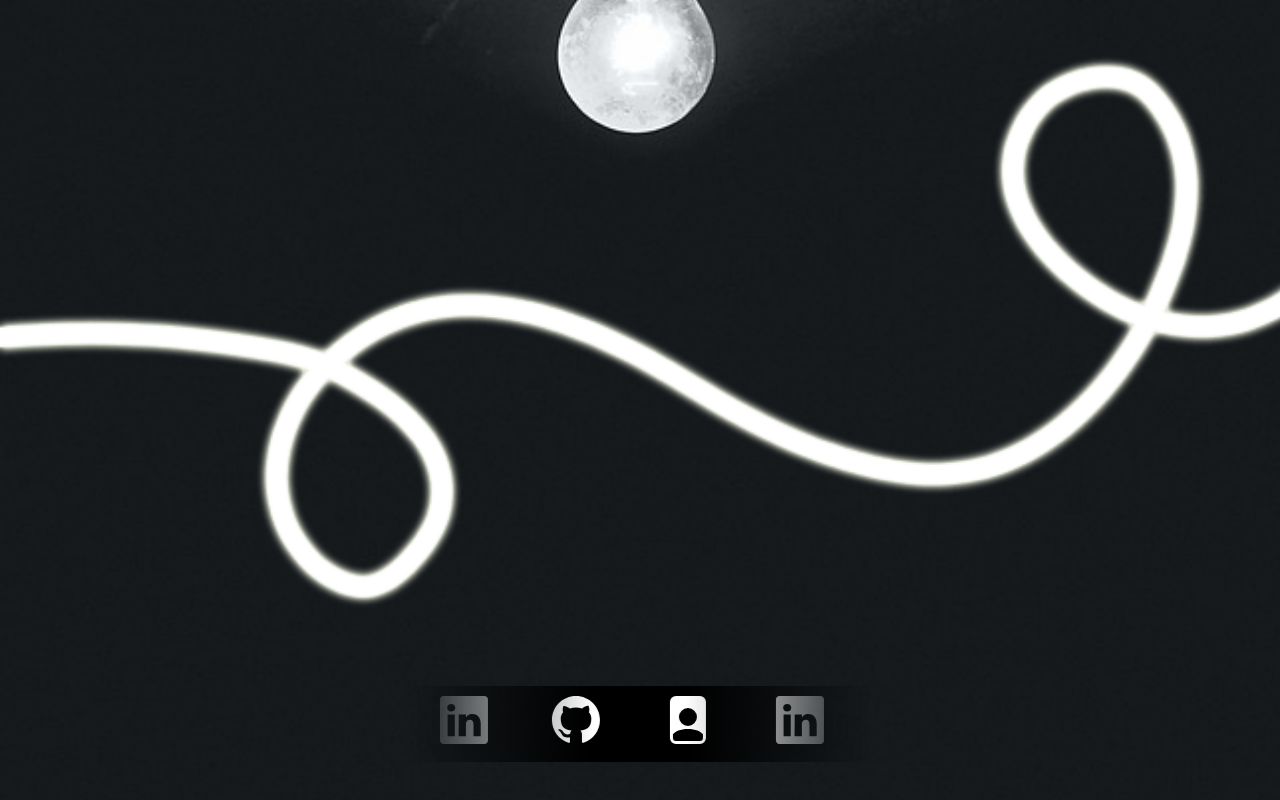
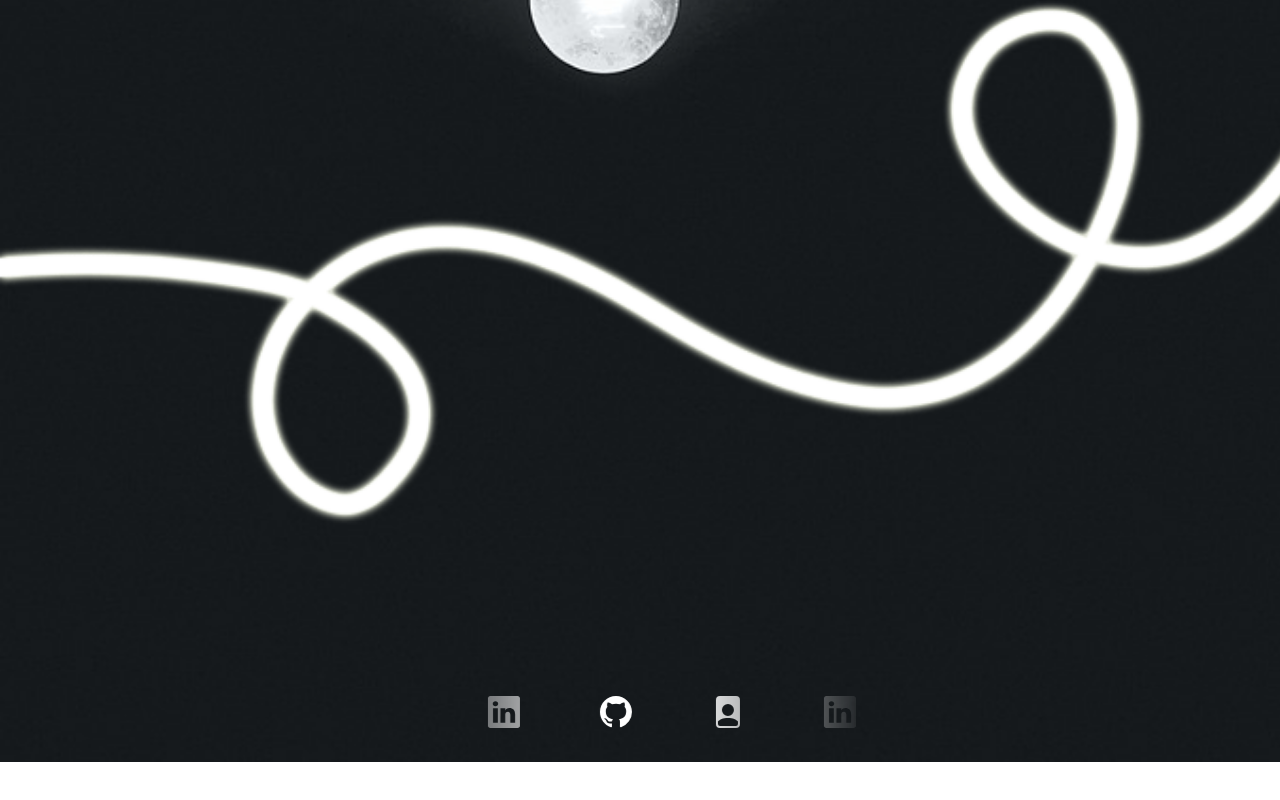
Before and after one commit to vsuusi/portfolio, a React (Create React App) app: page / in a window 1280 px wide. Shown: the part 1050-1850 px from the top of the page. After the commit the page ends 1812 px from the top, so only its background shows below. Built offline with nearby package versions, Linux system fonts and the light colour scheme; a web font is replaced by a local one.

Commit message:
little visual adjustments to roller

```diff
--- a/src/components/Roller.css
+++ b/src/components/Roller.css
@@ -1,6 +1,6 @@
 .roller-container {
     margin-top: 25vh;
-    margin-bottom: 12vh;
+    margin-bottom: 2vh;
     margin-inline: 32vw;
     padding: 10px 0px;
     display: flex;
@@ -8,16 +8,15 @@
     font-size: 30px;
     overflow: hidden;
     -webkit-mask-image: linear-gradient(90deg, transparent, #050505 40%, #000000 60%, transparent);
-    background-color: #000000;
 }
 
 .roller-items {
-    animation: scroll 20s linear infinite;
+    animation: scroll 30s linear infinite;
     display: flex;
 }
 
 .roller-items svg {
-    margin-left: 8vh;
+    margin-left: 10vh;
 }
 
 .roller-container:hover {
@@ -39,7 +38,9 @@
         margin-top: 5vh;
         margin-bottom: 2vh;
         margin-inline: 13vw;
-        background-color: var(--main-black);
+    }
+    .roller-items svg {
+        margin-left: 6vh;
     }
 
 }
--- a/src/components/Roller.jsx
+++ b/src/components/Roller.jsx
@@ -6,38 +6,38 @@ const Roller = () => {
         <div className="roller-container">
             <div className="roller-items">
                 <a href="https://www.linkedin.com/in/santeri-uusitalo">
-                    <svg xmlns="http://www.w3.org/2000/svg" width="6vh" height="6vh" fill="currentColor" class="bi bi-linkedin" viewBox="0 0 16 16">
+                    <svg xmlns="http://www.w3.org/2000/svg" width="4vh" height="4vh" fill="currentColor" class="bi bi-linkedin" viewBox="0 0 16 16">
                         <path d="M0 1.146C0 .513.526 0 1.175 0h13.65C15.474 0 16 .513 16 1.146v13.708c0 .633-.526 1.146-1.175 1.146H1.175C.526 16 0 15.487 0 14.854zm4.943 12.248V6.169H2.542v7.225zm-1.2-8.212c.837 0 1.358-.554 1.358-1.248-.015-.709-.52-1.248-1.342-1.248S2.4 3.226 2.4 3.934c0 .694.521 1.248 1.327 1.248zm4.908 8.212V9.359c0-.216.016-.432.08-.586.173-.431.568-.878 1.232-.878.869 0 1.216.662 1.216 1.634v3.865h2.401V9.25c0-2.22-1.184-3.252-2.764-3.252-1.274 0-1.845.7-2.165 1.193v.025h-.016l.016-.025V6.169h-2.4c.03.678 0 7.225 0 7.225z"/>
                     </svg>
                 </a>
 
                 <a href="https://www.github.com/vsuusi">
-                    <svg xmlns="http://www.w3.org/2000/svg" width="6vh" height="6vh" fill="currentColor" class="bi bi-github" viewBox="0 0 16 16">
+                    <svg xmlns="http://www.w3.org/2000/svg" width="4vh" height="4vh" fill="currentColor" class="bi bi-github" viewBox="0 0 16 16">
                         <path d="M8 0C3.58 0 0 3.58 0 8c0 3.54 2.29 6.53 5.47 7.59.4.07.55-.17.55-.38 0-.19-.01-.82-.01-1.49-2.01.37-2.53-.49-2.69-.94-.09-.23-.48-.94-.82-1.13-.28-.15-.68-.52-.01-.53.63-.01 1.08.58 1.23.82.72 1.21 1.87.87 2.33.66.07-.52.28-.87.51-1.07-1.78-.2-3.64-.89-3.64-3.95 0-.87.31-1.59.82-2.15-.08-.2-.36-1.02.08-2.12 0 0 .67-.21 2.2.82.64-.18 1.32-.27 2-.27s1.36.09 2 .27c1.53-1.04 2.2-.82 2.2-.82.44 1.1.16 1.92.08 2.12.51.56.82 1.27.82 2.15 0 3.07-1.87 3.75-3.65 3.95.29.25.54.73.54 1.48 0 1.07-.01 1.93-.01 2.2 0 .21.15.46.55.38A8.01 8.01 0 0 0 16 8c0-4.42-3.58-8-8-8"/>
                     </svg>
 
                 </a>
                 <a href={Pdf}>
-                    <svg xmlns="http://www.w3.org/2000/svg" width="6vh" height="6vh" fill="currentColor" class="bi bi-file-person-fill" viewBox="0 0 16 16">
+                    <svg xmlns="http://www.w3.org/2000/svg" width="4vh" height="4vh" fill="currentColor" class="bi bi-file-person-fill" viewBox="0 0 16 16">
                         <path d="M12 0H4a2 2 0 0 0-2 2v12a2 2 0 0 0 2 2h8a2 2 0 0 0 2-2V2a2 2 0 0 0-2-2m-1 7a3 3 0 1 1-6 0 3 3 0 0 1 6 0m-3 4c2.623 0 4.146.826 5 1.755V14a1 1 0 0 1-1 1H4a1 1 0 0 1-1-1v-1.245C3.854 11.825 5.377 11 8 11"/>
                     </svg>
                 </a>
             </div>
             <div className="roller-items">
                 <a href="https://www.linkedin.com/in/santeri-uusitalo">
-                    <svg xmlns="http://www.w3.org/2000/svg" width="6vh" height="6vh" fill="currentColor" class="bi bi-linkedin" viewBox="0 0 16 16">
+                    <svg xmlns="http://www.w3.org/2000/svg" width="4vh" height="4vh" fill="currentColor" class="bi bi-linkedin" viewBox="0 0 16 16">
                         <path d="M0 1.146C0 .513.526 0 1.175 0h13.65C15.474 0 16 .513 16 1.146v13.708c0 .633-.526 1.146-1.175 1.146H1.175C.526 16 0 15.487 0 14.854zm4.943 12.248V6.169H2.542v7.225zm-1.2-8.212c.837 0 1.358-.554 1.358-1.248-.015-.709-.52-1.248-1.342-1.248S2.4 3.226 2.4 3.934c0 .694.521 1.248 1.327 1.248zm4.908 8.212V9.359c0-.216.016-.432.08-.586.173-.431.568-.878 1.232-.878.869 0 1.216.662 1.216 1.634v3.865h2.401V9.25c0-2.22-1.184-3.252-2.764-3.252-1.274 0-1.845.7-2.165 1.193v.025h-.016l.016-.025V6.169h-2.4c.03.678 0 7.225 0 7.225z"/>
                     </svg>
                 </a>
 
                 <a href="https://www.github.com/vsuusi">
-                    <svg xmlns="http://www.w3.org/2000/svg" width="6vh" height="6vh" fill="currentColor" class="bi bi-github" viewBox="0 0 16 16">
+                    <svg xmlns="http://www.w3.org/2000/svg" width="4vh" height="4vh" fill="currentColor" class="bi bi-github" viewBox="0 0 16 16">
                         <path d="M8 0C3.58 0 0 3.58 0 8c0 3.54 2.29 6.53 5.47 7.59.4.07.55-.17.55-.38 0-.19-.01-.82-.01-1.49-2.01.37-2.53-.49-2.69-.94-.09-.23-.48-.94-.82-1.13-.28-.15-.68-.52-.01-.53.63-.01 1.08.58 1.23.82.72 1.21 1.87.87 2.33.66.07-.52.28-.87.51-1.07-1.78-.2-3.64-.89-3.64-3.95 0-.87.31-1.59.82-2.15-.08-.2-.36-1.02.08-2.12 0 0 .67-.21 2.2.82.64-.18 1.32-.27 2-.27s1.36.09 2 .27c1.53-1.04 2.2-.82 2.2-.82.44 1.1.16 1.92.08 2.12.51.56.82 1.27.82 2.15 0 3.07-1.87 3.75-3.65 3.95.29.25.54.73.54 1.48 0 1.07-.01 1.93-.01 2.2 0 .21.15.46.55.38A8.01 8.01 0 0 0 16 8c0-4.42-3.58-8-8-8"/>
                     </svg>
 
                 </a>
                 <a href={Pdf}>
-                    <svg xmlns="http://www.w3.org/2000/svg" width="6vh" height="6vh" fill="currentColor" class="bi bi-file-person-fill" viewBox="0 0 16 16">
+                    <svg xmlns="http://www.w3.org/2000/svg" width="4vh" height="4vh" fill="currentColor" class="bi bi-file-person-fill" viewBox="0 0 16 16">
                         <path d="M12 0H4a2 2 0 0 0-2 2v12a2 2 0 0 0 2 2h8a2 2 0 0 0 2-2V2a2 2 0 0 0-2-2m-1 7a3 3 0 1 1-6 0 3 3 0 0 1 6 0m-3 4c2.623 0 4.146.826 5 1.755V14a1 1 0 0 1-1 1H4a1 1 0 0 1-1-1v-1.245C3.854 11.825 5.377 11 8 11"/>
                     </svg>
                 </a>
```
